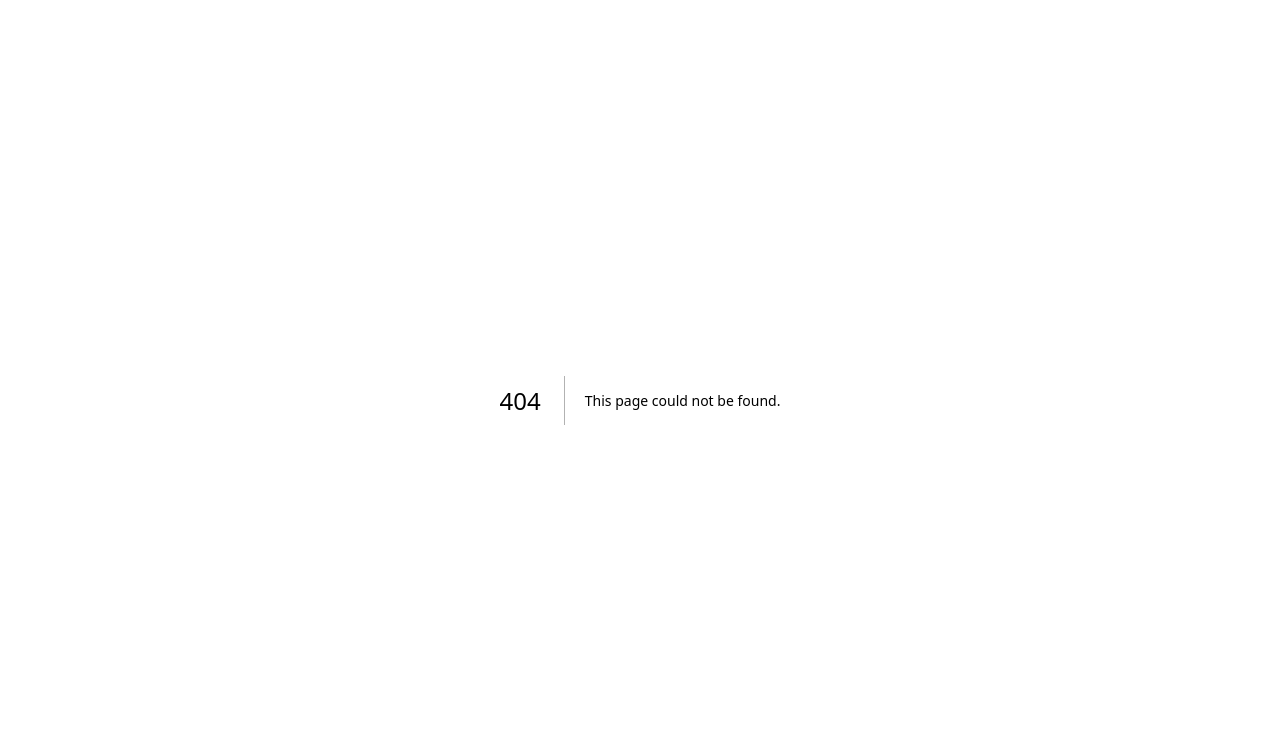
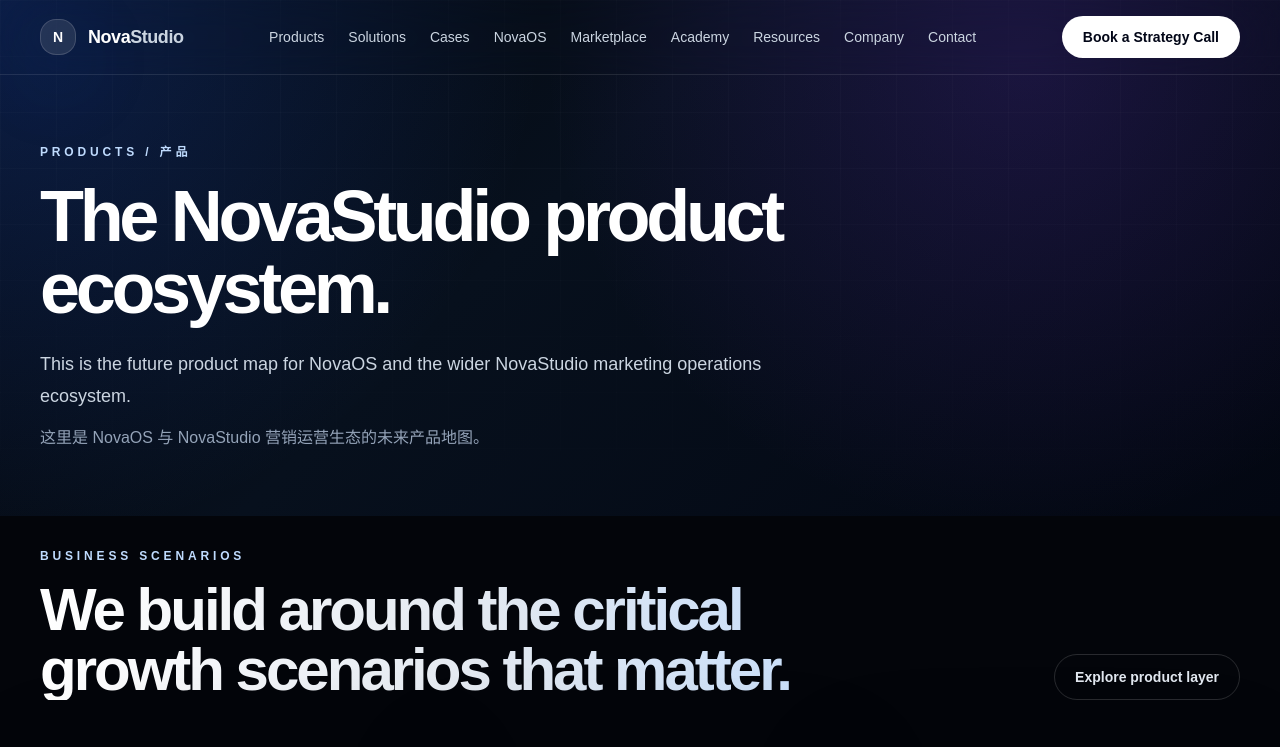
Before and after one commit to Booyuu/Novatest, a Next.js app: page /products in a window 1280 px wide. Before the commit this address had no page. Shown: the top 747 px of the page. Built offline with nearby package versions, Linux system fonts and the light colour scheme.

Commit message:
Add dedicated products page

```diff
--- /dev/null
+++ b/app/products/page.tsx
@@ -0,0 +1,29 @@
+'use client';
+
+import { useState } from 'react';
+import { Footer } from '@/components/Footer';
+import { MaintenanceModal } from '@/components/MaintenanceModal';
+import { Navbar } from '@/components/Navbar';
+import { ProductCards } from '@/components/ProductCards';
+
+export default function ProductsPage() {
+  const [modalOpen, setModalOpen] = useState(false);
+  const openModal = () => setModalOpen(true);
+
+  return (
+    <main className="bg-nova-black text-white">
+      <Navbar onOpenModal={openModal} />
+      <section className="bg-radial-stage px-5 pb-16 pt-36 sm:px-8 lg:px-10">
+        <div className="mx-auto max-w-7xl">
+          <p className="eyebrow">Products / 产品</p>
+          <h1 className="mt-5 max-w-5xl text-5xl font-semibold tracking-[-0.06em] sm:text-7xl">The NovaStudio product ecosystem.</h1>
+          <p className="mt-6 max-w-3xl text-lg leading-8 text-slate-300">This is the future product map for NovaOS and the wider NovaStudio marketing operations ecosystem.</p>
+          <p className="mt-3 max-w-3xl text-base leading-7 text-slate-400">这里是 NovaOS 与 NovaStudio 营销运营生态的未来产品地图。</p>
+        </div>
+      </section>
+      <ProductCards />
+      <Footer onOpenModal={openModal} />
+      <MaintenanceModal open={modalOpen} onClose={() => setModalOpen(false)} />
+    </main>
+  );
+}
```
